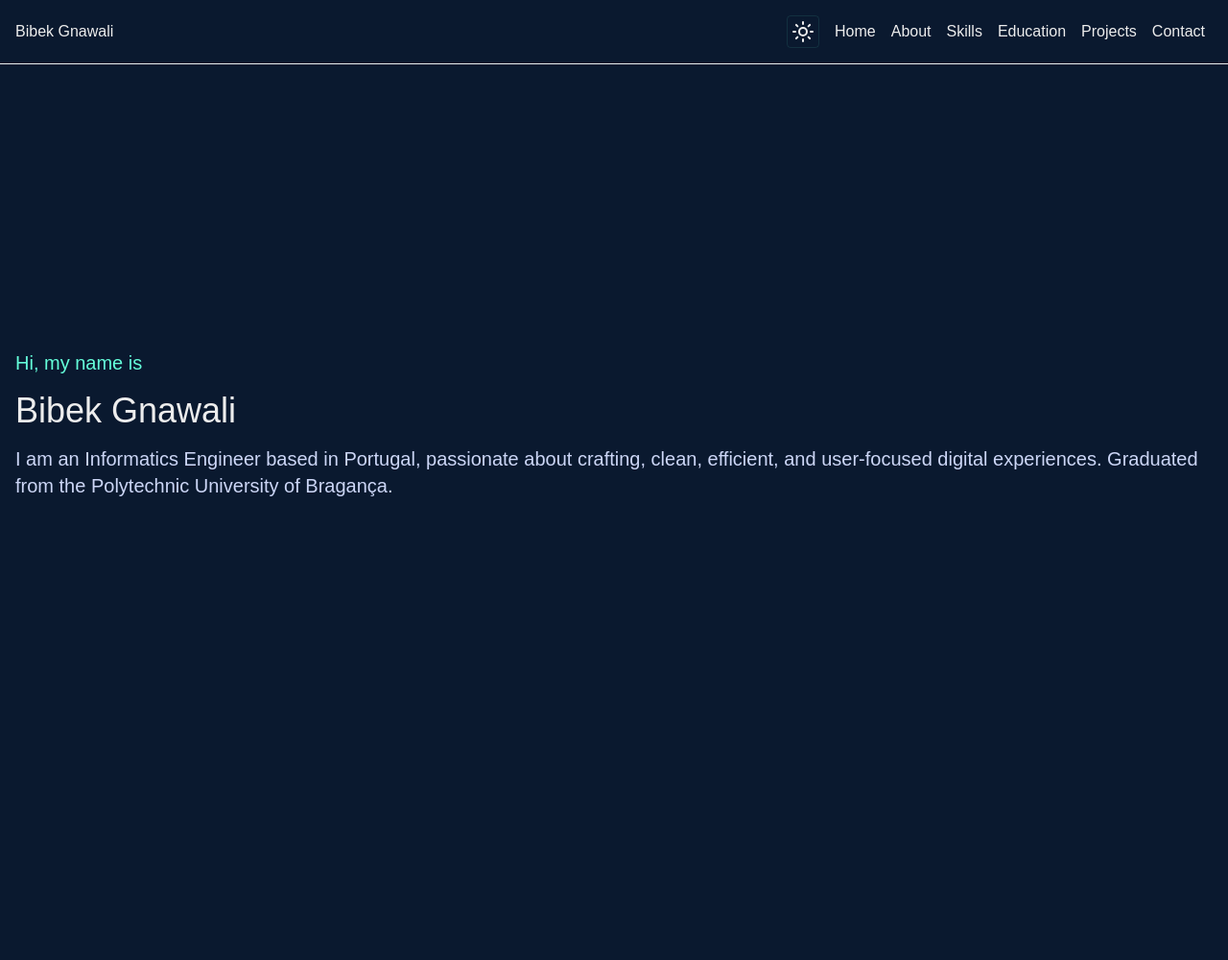
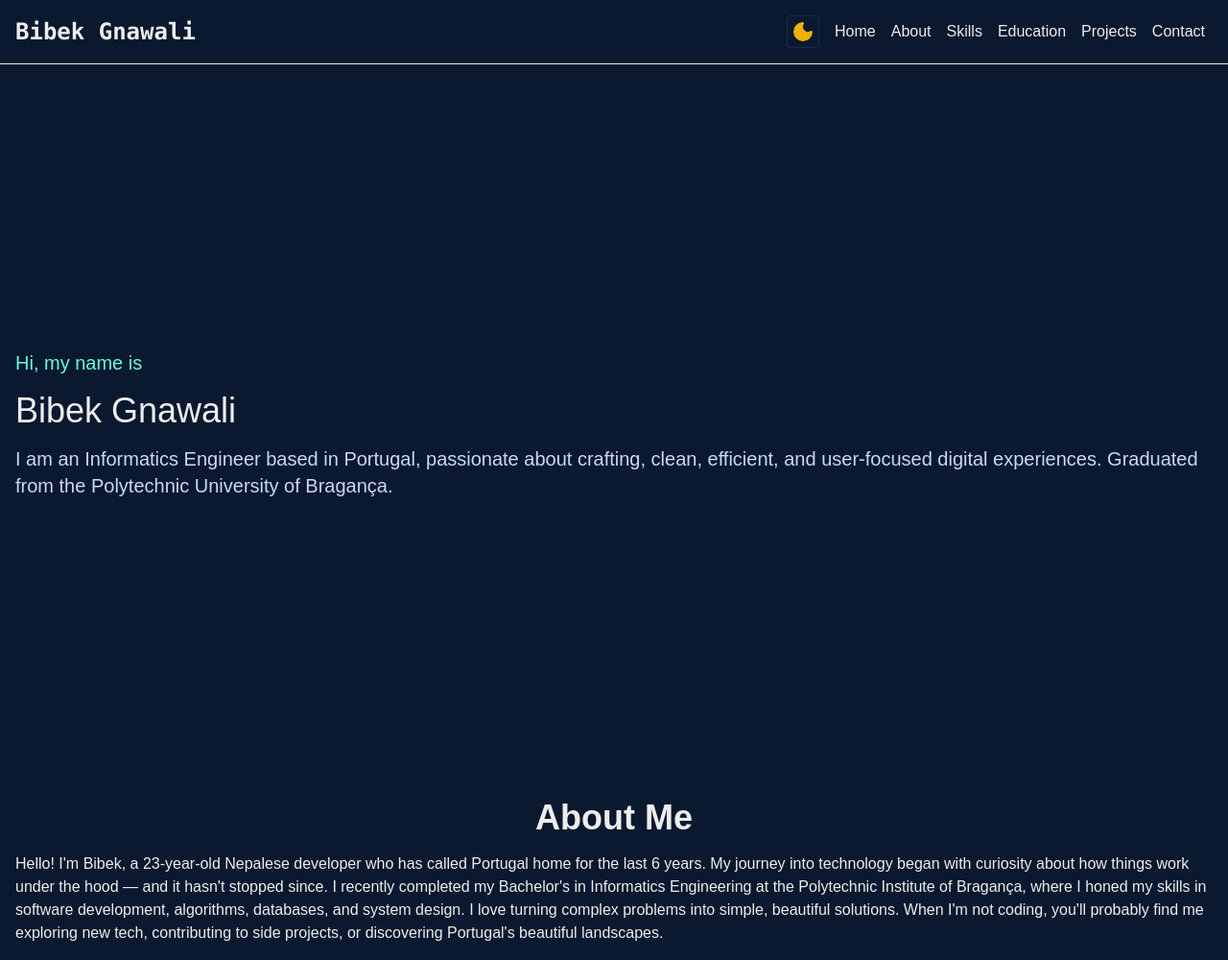
Before and after one commit to Bibek2442B/Portfolio, a Next.js app: page / in a window 1280 px wide. Shown: the whole page at 96% size. Before the commit the page ends 800 px from the top, so only its background shows below. Built offline with nearby package versions, Linux system fonts and the light colour scheme.

Commit message:
Icon Color

```diff
--- a/app/globals.css
+++ b/app/globals.css
@@ -9,6 +9,7 @@
   --accent: #64ffda;
   --card: #112240;
   --border: rgba(100, 255, 218, 0.1);
+
 }
 
 @theme inline {
--- a/app/page.tsx
+++ b/app/page.tsx
@@ -23,7 +23,7 @@ export default function Home() {
             key={details.name}
             href={"#"}
           >
-            {details.name}
+            <h1 className={"text-2xl font-bold font-mono"}>{details.name}</h1>
           </Link>
 
           <div className={"flex items-center justify-center"}>
@@ -47,7 +47,6 @@ export default function Home() {
               </button>
             </ButtonIcon>
           </div>
-
         </nav>
 
         {menuOpen && (
@@ -87,8 +86,18 @@ export default function Home() {
         </section>
       </div>
 
-      <section id={"about"}>
+      <section
+        id={"about"}
+        className={"p-4 flex flex-col justify-center items-center flex-1"}
+      >
+        <h1 className={"text-4xl font-bold my-4"}>About Me</h1>
+        <p>
+          Hello! I'm Bibek, a 23-year-old Nepalese developer who has called Portugal home for the last 6 years. My journey into technology began with curiosity about how things work under the hood — and it hasn't stopped since.
 
+          I recently completed my Bachelor's in Informatics Engineering at the Polytechnic Institute of Bragança, where I honed my skills in software development, algorithms, databases, and system design.
+
+          I love turning complex problems into simple, beautiful solutions. When I'm not coding, you'll probably find me exploring new tech, contributing to side projects, or discovering Portugal's beautiful landscapes.
+        </p>
       </section>
 
       <section id={"skills"}>
--- a/components/ThemeButton.tsx
+++ b/components/ThemeButton.tsx
@@ -17,7 +17,7 @@ export default function ThemeToggle(){
         onClick={() => setTheme(theme === "dark" ? "light" : "dark")}
         aria-label="Toggle theme"
       >
-        {theme === "dark" ? <Sun/> : <Moon/>}
+        {theme !== "dark" ? <Sun className={"text-orange-400 fill-orange-400"}/> : <Moon className={"text-yellow-500 fill-yellow-500"}/>}
       </button>
     </ButtonIcon>
   );
```
